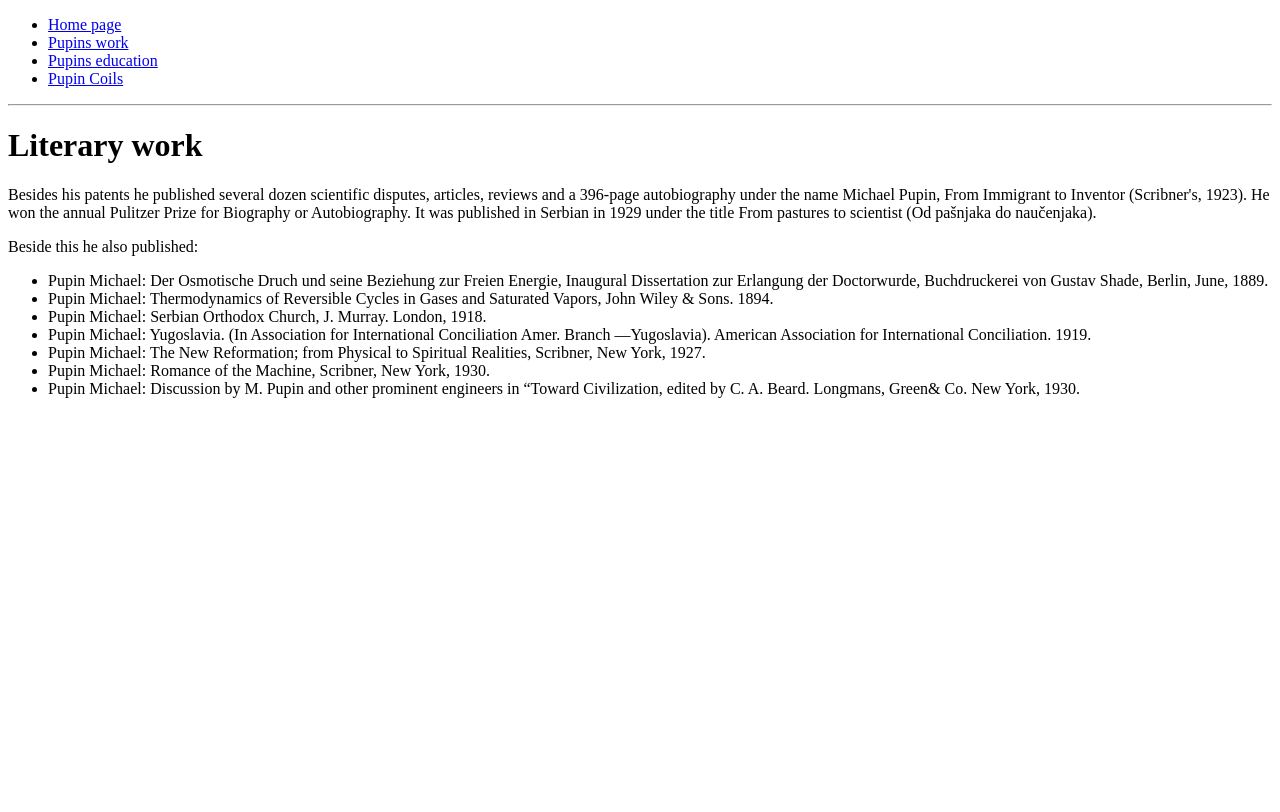
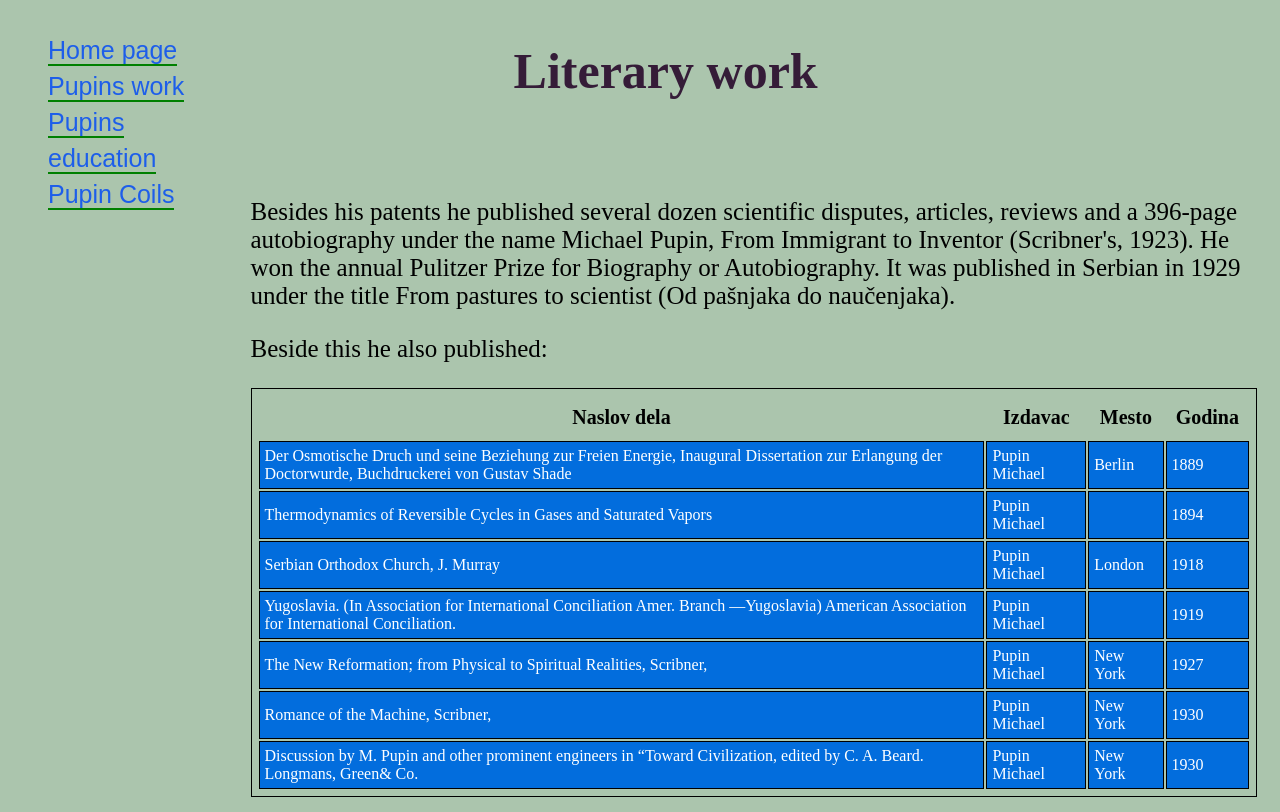
Before and after one commit to ivangadanec89/zadatak2, a plain HTML site: page pupin-work.html in a window 1280 px wide. Drawn offline with Linux system fonts and the light colour scheme.

Commit message:
stilizovan zadatak

```diff
--- a/pupin-work.html
+++ b/pupin-work.html
@@ -3,32 +3,83 @@
 	<head>
 		<title>Mihajlo Idvorski Pupin</title>
 		<meta charset="UTF-8">
+		<link href="style.css" rel="stylesheet">
+		<meta name="viewport" content="width=device-width, initial-scale=1.0">
 	</head>
 	<body>
+		<div class="wrapper">
+			<nav>
 				<ul>
 					<li><a href="index.html">Home page</a></li>
 					<li><a href="#">Pupins work</a></li>
 					<li><a href="pupin-biography.html">Pupins education</a></li>
 					<li><a href="pupin-coils.html">Pupin Coils</a></li>
 				</ul>
-		<hr>
+			</nav>
+			<header>
 				<h1>Literary work</h1>
+			</header>
+			<section>
 				<p>Besides his patents he published several dozen scientific disputes, articles,
 				reviews and a 396-page autobiography under the name Michael Pupin, From Immigrant to Inventor
 				(Scribner's, 1923). He won the annual Pulitzer Prize for Biography or Autobiography. It was
 				published in Serbian in 1929 under the title From pastures to scientist (Od pašnjaka do naučenjaka).</p>
 				<p>Beside this he also published:</p>
-		<ul>
-			<li>Pupin Michael: Der Osmotische Druch und seine Beziehung zur Freien Energie, Inaugural Dissertation zur
-			Erlangung der Doctorwurde, Buchdruckerei von Gustav Shade, Berlin, June, 1889.</li>
-			<li>Pupin Michael: Thermodynamics of Reversible Cycles in Gases and Saturated Vapors, John Wiley &amp; Sons. 1894.</li>
-			<li>Pupin Michael: Serbian Orthodox Church, J. Murray. London, 1918.</li>
-			<li>Pupin Michael: Yugoslavia. (In Association for International Conciliation Amer. Branch —Yugoslavia).
-			American Association for International Conciliation. 1919.</li>
-			<li>Pupin Michael: The New Reformation; from Physical to Spiritual Realities, Scribner, New York, 1927.</li>
-			<li>Pupin Michael: Romance of the Machine, Scribner, New York, 1930.</li>
-			<li>Pupin Michael: Discussion by M. Pupin and other prominent engineers in “Toward Civilization, edited
-			by C. A. Beard. Longmans, Green&amp; Co. New York, 1930.</li>
-		</ul>
+
+			<table>
+				<tr>
+					<th>Naslov dela</th>
+					<th>Izdavac</th>
+					<th>Mesto</th>
+					<th>Godina</th>
+				</tr>
+				<tr>
+					<td>Der Osmotische Druch und seine Beziehung zur Freien Energie, Inaugural Dissertation zur
+					Erlangung der Doctorwurde, Buchdruckerei von Gustav Shade</td>
+					<td>Pupin Michael</td>
+					<td>Berlin</td>
+					<td>1889</td>
+				</tr>
+				<tr>
+					<td>Thermodynamics of Reversible Cycles in Gases and Saturated Vapors</td>
+					<td>Pupin Michael</td>
+					<td>&nbsp;</td>
+					<td>1894</td>
+				</tr>
+				<tr>
+					<td>Serbian Orthodox Church, J. Murray</td>
+					<td>Pupin Michael</td>
+					<td>London</td>
+					<td>1918</td>
+				</tr>
+				<tr>
+					<td>Yugoslavia. (In Association for International Conciliation Amer. Branch —Yugoslavia)
+					American Association for International Conciliation.</td>
+					<td>Pupin Michael</td>
+					<td>&nbsp;</td>
+					<td>1919</td>
+				</tr>
+				<tr>
+					<td>The New Reformation; from Physical to Spiritual Realities, Scribner,</td>
+					<td>Pupin Michael</td>
+					<td>New York</td>
+					<td>1927</td>
+				</tr>
+				<tr>
+					<td>Romance of the Machine, Scribner,</td>
+					<td>Pupin Michael</td>
+					<td>New York</td>
+					<td>1930</td>
+				</tr>
+				<tr>
+					<td>Discussion by M. Pupin and other prominent engineers in “Toward Civilization, edited
+					by C. A. Beard. Longmans, Green&amp; Co.</td>
+					<td>Pupin Michael</td>
+					<td>New York</td>
+					<td>1930</td>
+				</tr>
+			</table>
+			</section>
+		</div>
 	</body>
 </html>
--- /dev/null
+++ b/style.css
@@ -0,0 +1,84 @@
+html {
+	margin:0;
+	padding:0;
+}
+
+body{
+	background-color:#abc5ad;
+
+}
+
+.wrapper {
+	margin:0 auto;
+	padding:25px;
+	position:relative;
+}
+
+h1 {
+	color:#351c38;
+	font-size:50px;
+}
+
+nav {
+	width:18%;
+	position:absolute;
+	top:20%;
+	left:0;
+	line-height:200%;
+	height:100%;
+	font-family:sans-serif;
+}
+
+li {
+	list-style-type:none;
+}
+
+a {
+	text-decoration:none;
+	font-size:25px;
+	color:#1d5eea;
+	border-bottom:2px solid green;
+}
+
+header {
+	position:absolute;
+	top:0;
+	left:40%;
+}
+
+p {
+	font-size:25px;
+	color:#000000;
+}
+
+p img {
+	float:left;
+	margin-right:15px;
+}
+
+section {
+	margin:0 auto;
+	position:absolute;
+	top:150px;
+	left:18%;
+	text-align:left;
+	padding:15px;
+}
+
+table {
+	border:1px solid black;
+	padding:5px;
+}
+
+td {
+	border:1px solid black;
+	padding:5px;
+	background-color:#026ddd;
+	color:	#fff;
+}
+
+th {
+	font-size:20px;
+	padding:10px;
+	text-align:center;
+}
```
Also changed, not shown: index.html (+11 -3 lines), pupin-biography.html (+12 -3 lines), pupin-coils.html (+12 -3 lines). Lines whose indentation alone changed are shown as unchanged.
